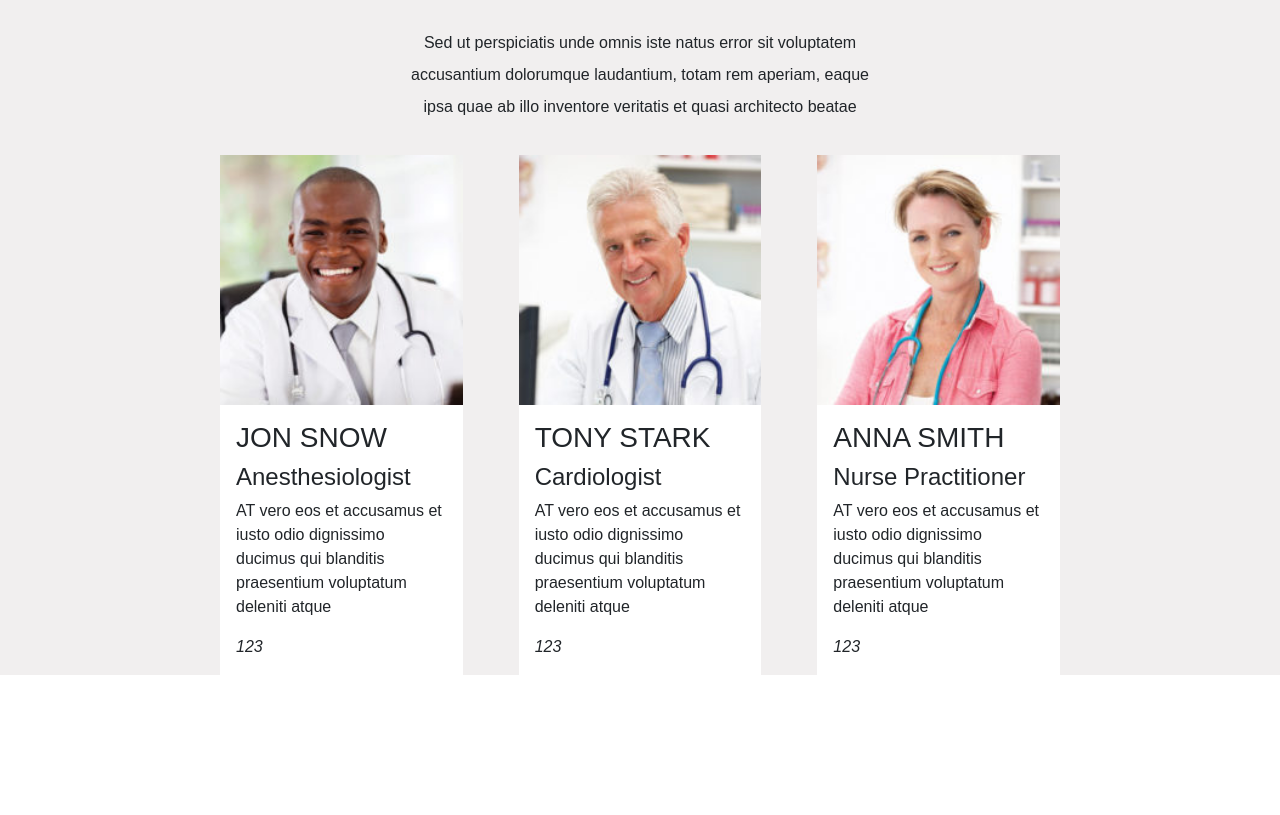
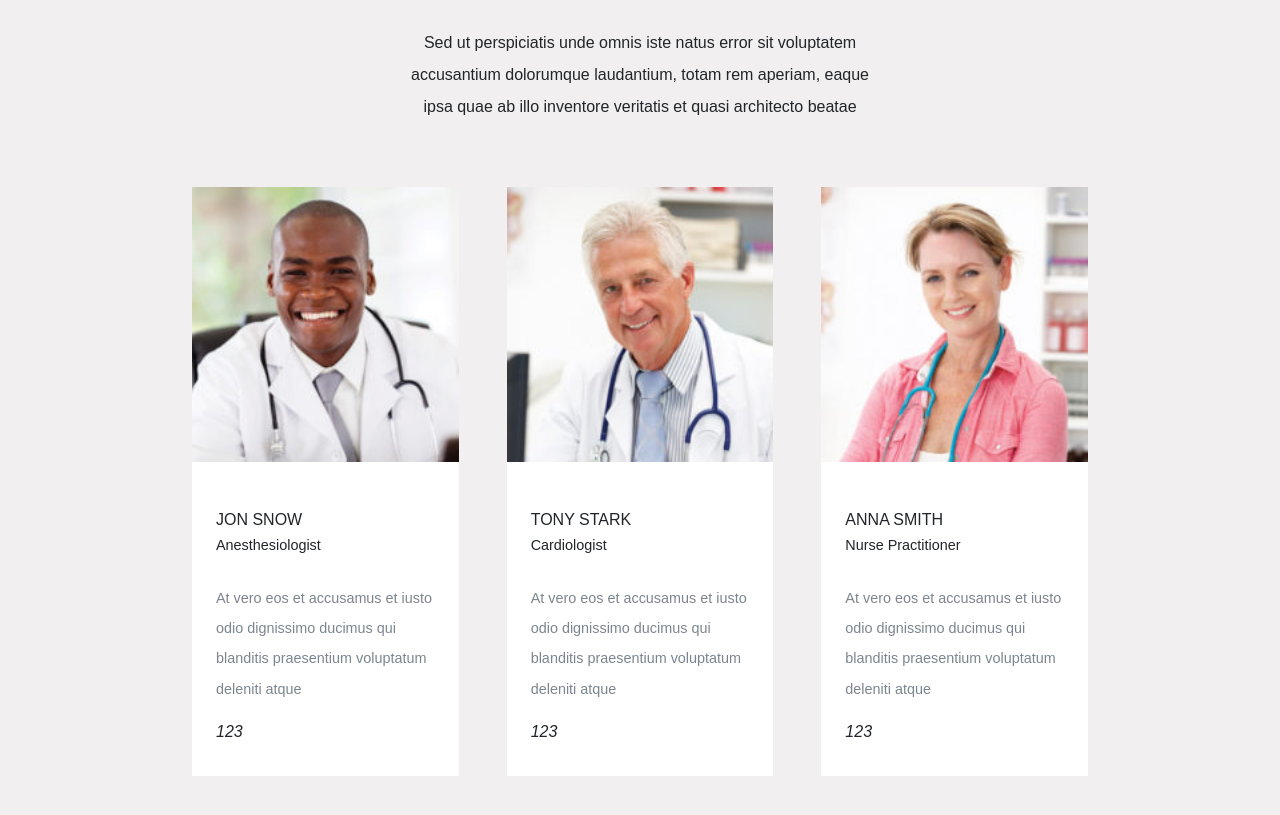
Before and after one commit to Daniele-Simonetti/proj-html-vuejs, a Vue app: page / in a window 1280 px wide. Shown: the part 1240-2055 px from the top of the page. Before the commit the page ends 1931 px from the top, so only its background shows below. Built offline with nearby package versions, Linux system fonts and the light colour scheme.

Commit message:
end doc cards

```diff
--- a/src/App.vue
+++ b/src/App.vue
@@ -73,7 +73,7 @@ export default {
           img: 'doctor-1-200x206.jpg',
           name: 'Jon Snow',
           job: 'Anesthesiologist',
-          description: 'AT vero eos et accusamus et iusto odio dignissimo ducimus qui blanditis praesentium voluptatum deleniti atque',
+          description: 'At vero eos et accusamus et iusto odio dignissimo ducimus qui blanditis praesentium voluptatum deleniti atque',
           icons: [
             {
               facebook: 'FB',
@@ -90,7 +90,7 @@ export default {
           img: 'doctor-2-200x206.jpg',
           name: 'Tony Stark',
           job: 'Cardiologist',
-          description: 'AT vero eos et accusamus et iusto odio dignissimo ducimus qui blanditis praesentium voluptatum deleniti atque',
+          description: 'At vero eos et accusamus et iusto odio dignissimo ducimus qui blanditis praesentium voluptatum deleniti atque',
           icons: [
             {
               facebook: 'FB',
@@ -107,7 +107,7 @@ export default {
           img: 'doctor-3-200x206.jpg',
           name: 'Anna Smith',
           job: 'Nurse Practitioner',
-          description: 'AT vero eos et accusamus et iusto odio dignissimo ducimus qui blanditis praesentium voluptatum deleniti atque',
+          description: 'At vero eos et accusamus et iusto odio dignissimo ducimus qui blanditis praesentium voluptatum deleniti atque',
           icons: [
             {
               facebook: 'FB',
--- a/src/components/Main.vue
+++ b/src/components/Main.vue
@@ -66,7 +66,7 @@
           totam rem aperiam, eaque ipsa quae ab illo inventore veritatis et quasi architecto beatae
         </p>
       </div>
-      <div class="row doc-box">
+      <div class="row doc-box justify-content-between">
         <div
           v-for="(doc, i) in doctors"
           :key="i"
@@ -214,16 +214,32 @@ export default {
   }
   .doc-box {
     width: 70%;
-    margin: 1em auto;
+    margin: 0 auto;
     .doc-card {
-      margin: 0 1em;
-      flex-basis: calc((100% / 3) - 2em);
+      padding: 0;
+      margin: 3em 0 6em 0;
+      flex-basis: calc((100% / 3 - 2em));
       img {
         width: 100%;
       }
       .card-text {
         background-color: white;
-        padding: 1em;
+        padding: 2em 1.5em;
+        h3 {
+          font-size: 1em;
+          font-weight: lighter;
+          margin-top: 1em;
+        }
+        h4 {
+          font-weight: lighter;
+          font-size: 0.9em;
+          margin-bottom: 2em;
+        }
+        p {
+          font-size: 0.9em;
+          line-height: 2.1em;
+          color: #7c858f;
+        }
       }
     }
   }
```
